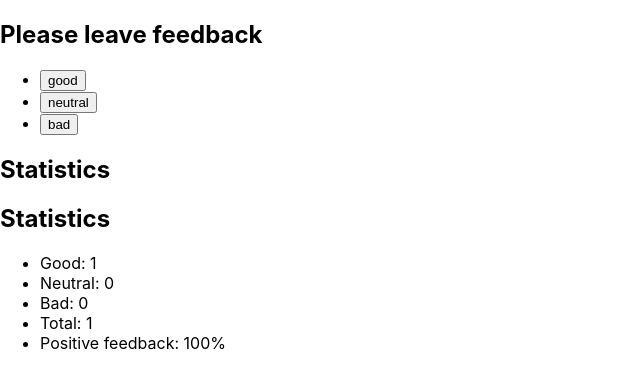
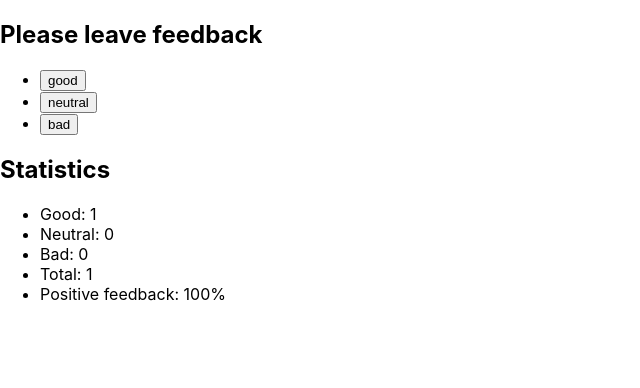
Before and after one commit to AliVik/goit-react-hw-02-feedback, a React (Create React App) app: page / in a window 1280 px wide. Both pictures are taken after a click on the button "good". Shown: the top 388 px of the page, without its empty margins (0-640 px from the left). Built offline with nearby package versions, Linux system fonts and the light colour scheme.

Commit message:
убирает лишний код

```diff
--- a/src/components/FeedbackOptions.jsx
+++ b/src/components/FeedbackOptions.jsx
@@ -1,5 +1,4 @@
 import styled from "styled-components";
-import React from "react";
 
 export default function FeedbackOptions({ options, onLeaveFeedback }) {
   return (
--- a/src/components/Statistics .jsx
+++ b/src/components/Statistics .jsx
@@ -1,4 +1,3 @@
-import React from "react";
 import styled from "styled-components";
 
 export default function Statistics({
@@ -7,10 +6,10 @@ export default function Statistics({
   bad,
   total,
   positivePercentage,
+  title,
 }) {
   return (
     <>
-      <h2 className="Feedback__title">Statistics</h2>
       <ul className="Feedback__list">
         <li className="Feedback__item">Good: {good}</li>
         <li className="Feedback__item">Neutral: {neutral}</li>
```
